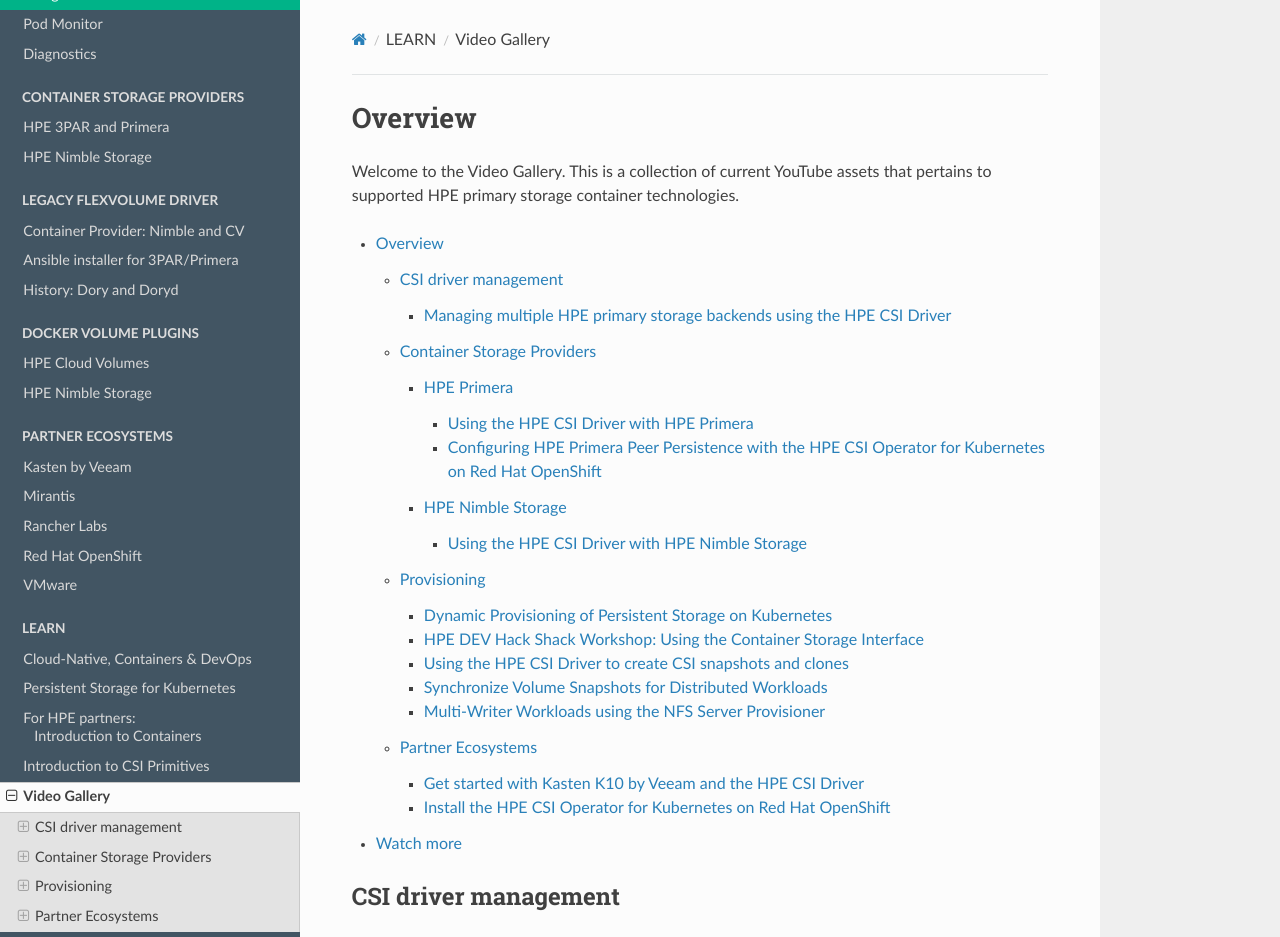
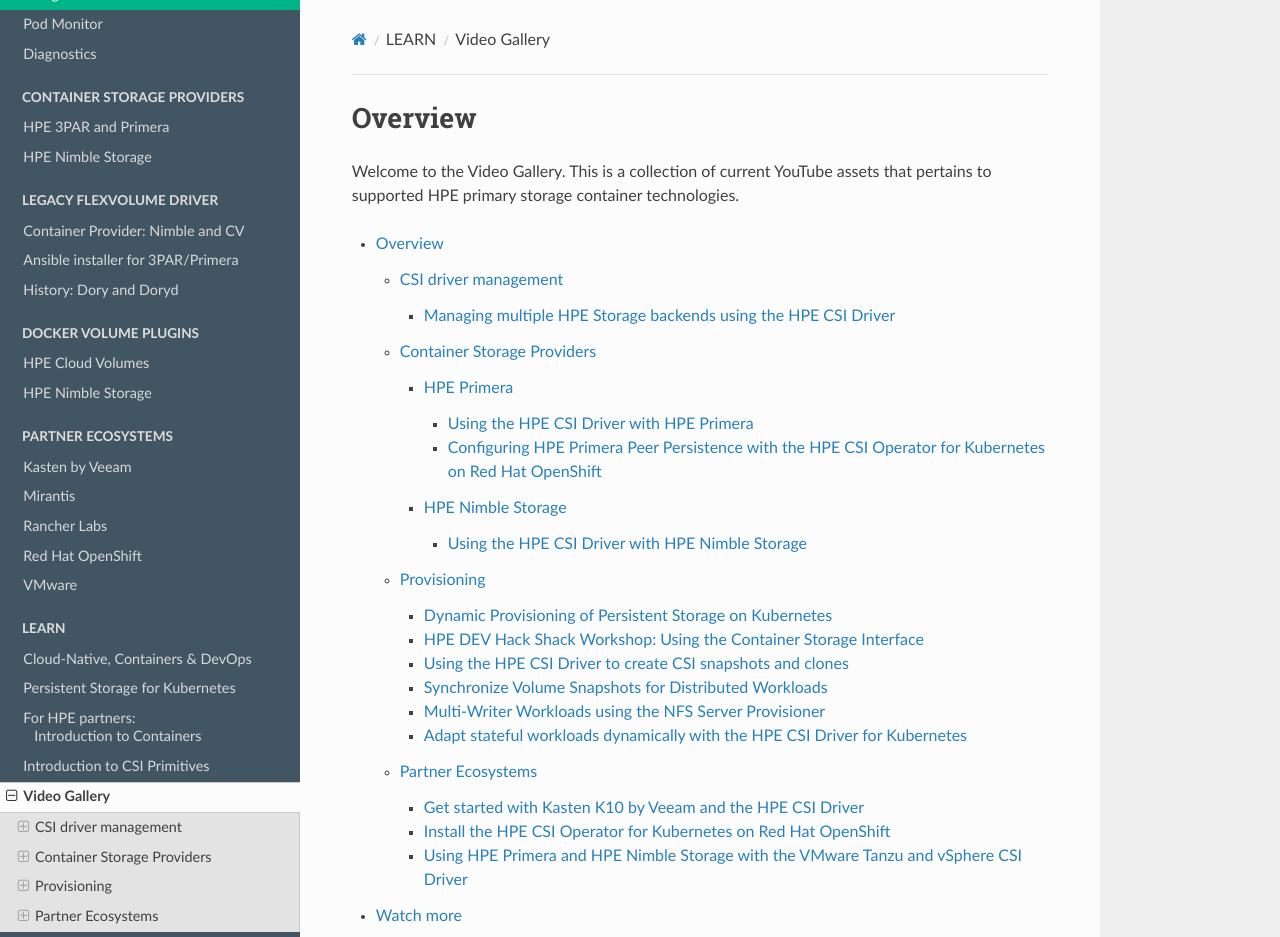
Before and after one commit to hpe-storage/scod, an MkDocs documentation site: the page built from docs/learn/video_gallery/index.md, in a window 1280 px wide and 1400 px high. Shown: the top 937 px of the window. Built offline with MkDocs 1.6.1, drawn with Linux system fonts in a browser that asks for light colours; nearby versions of some CDN libraries; some of the changed text lies outside the part shown.

Commit message:
new videos added to the video gallery and links
Signed-off-by: Chris Snell <snell.chris@gmail.com>

```diff
--- a/docs/learn/video_gallery/index.md
+++ b/docs/learn/video_gallery/index.md
@@ -7,7 +7,7 @@
 
 How to manage the components that surrounds driver deployment.
 
-### Managing multiple HPE primary storage backends using the HPE CSI Driver
+### Managing multiple HPE Storage backends using the HPE CSI Driver
 
 This tutorial talks about managing multiple `Secrets` and `StorageClasses` to distinguish different backends.
 
@@ -91,6 +91,12 @@
 
 <small>[Watch on YouTube](https://www.youtube.com/watch?v=bIJUm27Zg1M)</small>
 
+### Adapt stateful workloads dynamically with the HPE CSI Driver for Kubernetes
+
+<iframe width="696" height="392" src="https://www.youtube.com/embed/Eytrh3DvwAY" frameborder="2" allow="accelerometer; autoplay; encrypted-media; gyroscope; picture-in-picture" allowfullscreen></iframe>
+
+<small>[Watch on YouTube](https://www.youtube.com/watch?v=Eytrh3DvwAY)</small>
+
 ## Partner Ecosystems
 
 Joint solutions with our revered ecosystem partners.
@@ -111,6 +117,13 @@
 
 <small>[Watch on YouTube](https://www.youtube.com/watch?v=tBjjGuuOn7Q)</small>
 
+### Using HPE Primera and HPE Nimble Storage with the VMware Tanzu and vSphere CSI Driver
+
+<iframe width="696" height="392" src="https://www.youtube.com/embed/iC5taH0wLs0" frameborder="2" allow="accelerometer; autoplay; encrypted-media; gyroscope; picture-in-picture" allowfullscreen></iframe>
+
+<small>[Watch on YouTube](https://www.youtube.com/watch?v=iC5taH0wLs0)</small>
+
+
 # Watch more
 
 A curated playlist of content related to HPE primary storage and containers is [available on YouTube](https://www.youtube.com/playlist?list=PLsYHrB17TvjhwqoRUMMAunlwLLl34GrVG).
```
Also changed, not shown: docs/csi_driver/using.md (+3 -0 lines), docs/partners/redhat_openshift/index.md (+1 -1 lines), docs/partners/vmware/index.md (+5 -0 lines).
